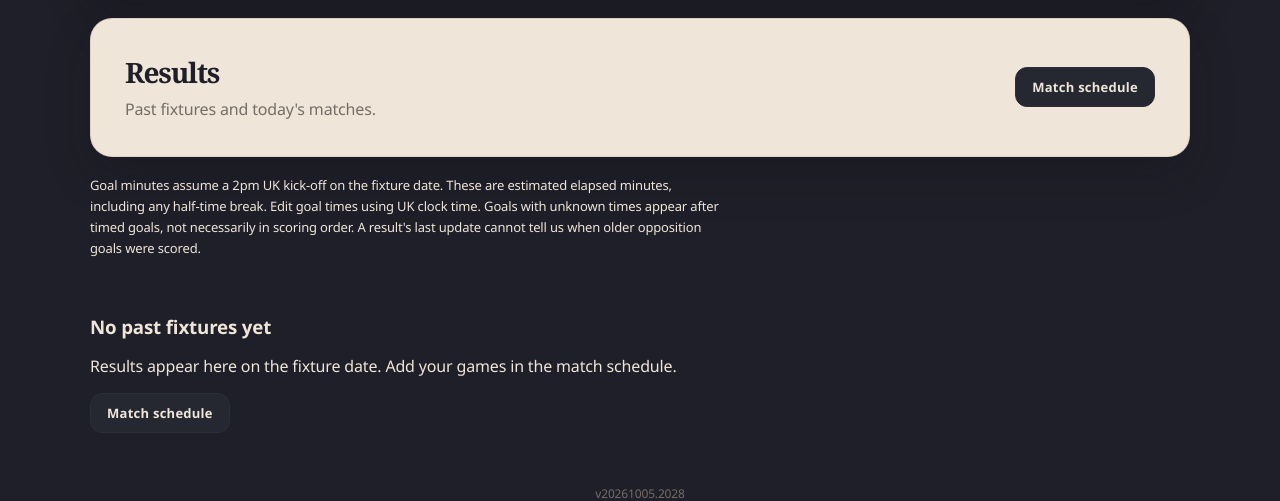
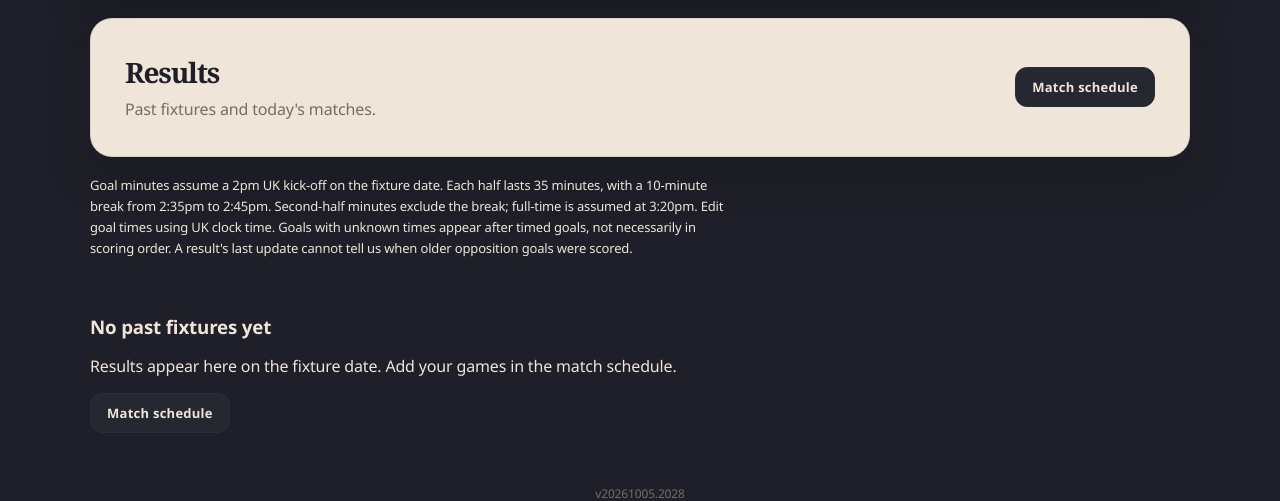
Before and after one commit to counterfitninja/frometowneagles, a Flask app: page /results in a window 1280 px wide. Shown: the part 140-641 px from the top of the page. Run offline with Flask 3, Linux system fonts and the light colour scheme; the visitor is signed in with stand-in values (Sample User, id 1); data comes from the database, SQL or seed files in the repository; data that the repository does not hold is empty.

Commit message:
Adjust goal minutes for 35-minute halves and half-time break
Subtract the assumed 10-minute break from second-half goals and label timestamps outside playing time.

Co-authored-by: Copilot App <223556219+Copilot@users.noreply.github.com>

```diff
--- a/static/results.js
+++ b/static/results.js
@@ -10,8 +10,11 @@
     const validTime = at => Number.isSafeInteger(at) && at >= 0 && at <= 8640000000000000;
     function goalTime(match, at) {
         if (!validTime(at)) return 'time unknown';
-        const elapsed = at - clockTimestamp(match.match_date, '14:00');
-        return elapsed < 0 ? 'before kick-off' : Math.floor(elapsed / 60000) + ' min';
+        const elapsed = (at - clockTimestamp(match.match_date, '14:00')) / 60000;
+        if (elapsed < 0) return 'before kick-off';
+        if (elapsed >= 35 && elapsed < 45) return 'half-time';
+        if (elapsed > 80) return 'after full-time';
+        return Math.floor(elapsed >= 45 ? elapsed - 10 : elapsed) + ' min';
     }
     const ukDate = new Intl.DateTimeFormat('en-CA', {
         timeZone: 'Europe/London', year: 'numeric', month: '2-digit', day: '2-digit'
--- a/static/sw.js
+++ b/static/sw.js
@@ -1,12 +1,12 @@
 // Service Worker for offline functionality
-const CACHE_NAME = 'football-manager-results-20261108-edit-times';
+const CACHE_NAME = 'football-manager-results-20261108-halves';
 const urlsToCache = [
     '/static/manifest.json',
     '/static/design-language.css?v=20260818-rounded',
     '/static/live-match.css?v=20261101',
     '/static/match-result.js?v=20261108',
     '/static/results.css?v=20261108-edit-times',
-    '/static/results.js?v=20261108-edit-times',
+    '/static/results.js?v=20261108-halves',
     '/static/icon-192.svg',
     '/static/icon-512.svg',
     '/static/logo.jpg'
--- a/templates/results.html
+++ b/templates/results.html
@@ -13,7 +13,8 @@
     <a href="/matches" class="btn">Match schedule</a>
 </section>
 <p class="results-time-note">Goal minutes assume a 2pm UK kick-off on the fixture date.
-    These are estimated elapsed minutes, including any half-time break.
+    Each half lasts 35 minutes, with a 10-minute break from 2:35pm to 2:45pm.
+    Second-half minutes exclude the break; full-time is assumed at 3:20pm.
     Edit goal times using UK clock time.
     Goals with unknown times appear after timed goals, not necessarily in scoring order.
     A result's last update cannot tell us when older opposition goals were scored.</p>
@@ -70,5 +71,5 @@
 <script id="resultsConfig" type="application/json">{{ matches | tojson }}</script>
 {% endblock %}
 {% block extra_js %}
-<script src="/static/results.js?v=20261108-edit-times" defer></script>
+<script src="/static/results.js?v=20261108-halves" defer></script>
 {% endblock %}
```
Also changed, not shown: tests/results.test.js (+24 -1 lines), tests/service-worker.test.js (+1 -1 lines), README.md.
